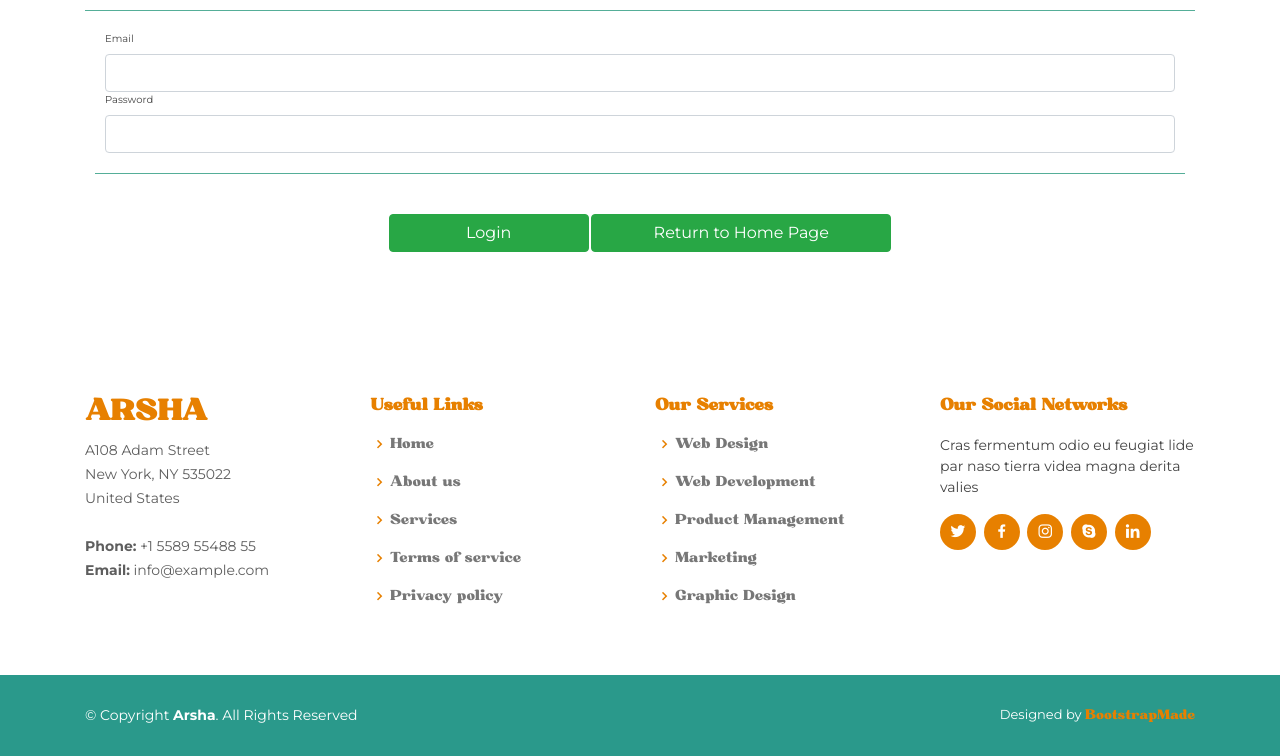
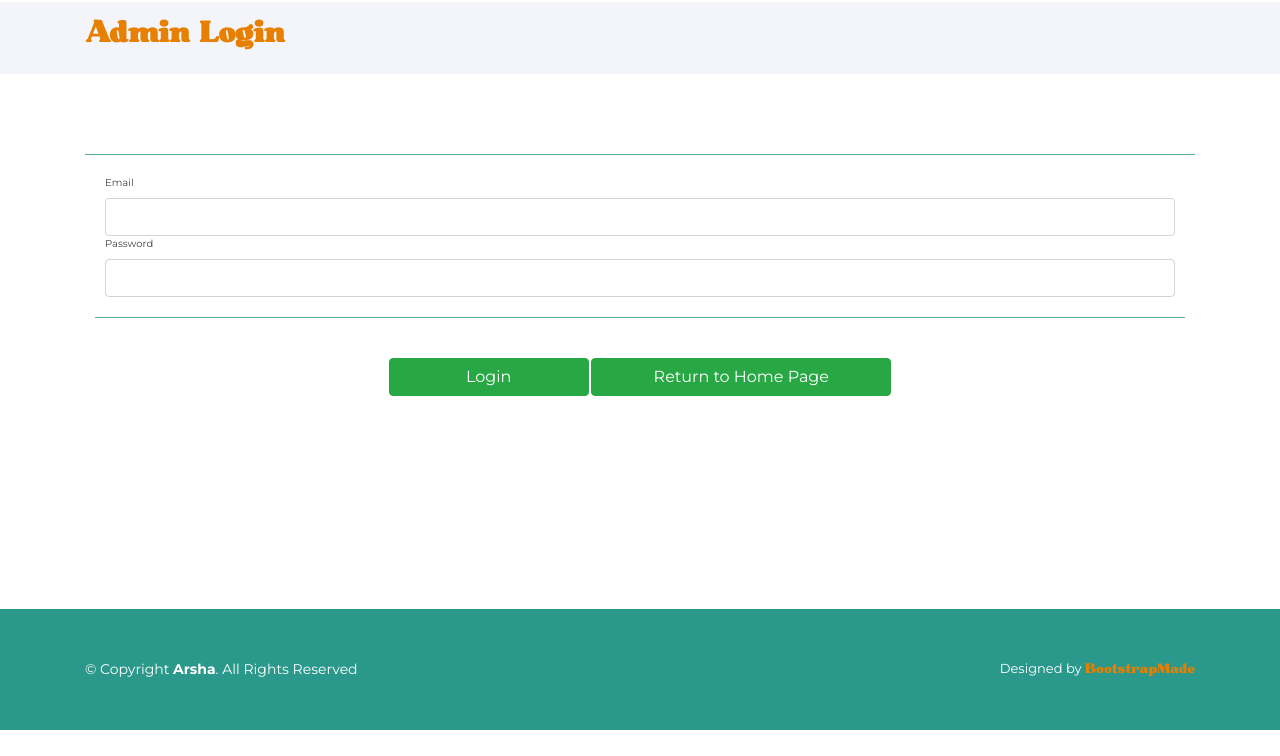
Before and after one commit to MrLyrad/TUC-Website, a PHP site: page /Authentication/adminLogin.php in a window 1280 px wide. Shown: the part 70-826 px from the top of the page. After the commit the page ends 800 px from the top, so only its background shows below. Run offline with PHP 8.4, Linux system fonts and the light colour scheme.

Commit message:
removed whitespaces on footer
still working on deleteContent

```diff
--- a/Authentication/adminLogin.php
+++ b/Authentication/adminLogin.php
@@ -59,6 +59,12 @@
             'description';
           grid-template-columns: 1fr;  /* Single column for all items */
         }
+    #footer {
+          position: fixed;
+          bottom: 0;
+          width: 100%;
+          padding: 20px 0; /* Adjust padding as needed */
+    }
     </style>
 </head>
 
@@ -75,6 +81,13 @@
   </header><!-- End Header -->
 
   <main id="main">
+
+   <!-- ======= Breadcrumbs ======= -->
+   <section id="breadcrumbs" class="breadcrumbs">
+      <div class="container">
+        <h2 class="header-text-2">Admin Login</h2>
+      </div>
+    </section><!-- End Breadcrumbs -->
 
   <section class="inner-page">
       <div class="container">
@@ -148,60 +161,6 @@
 
   <!-- ======= Footer ======= -->
   <footer id="footer">
-
-    <div class="footer-top">
-      <div class="container">
-        <div class="row">
-
-          <div class="col-lg-3 col-md-6 footer-contact">
-            <h3>Arsha</h3>
-            <p>
-              A108 Adam Street <br>
-              New York, NY 535022<br>
-              United States <br><br>
-              <strong>Phone:</strong> +1 5589 55488 55<br>
-              <strong>Email:</strong> info@example.com<br>
-            </p>
-          </div>
-
-          <div class="col-lg-3 col-md-6 footer-links">
-            <h4>Useful Links</h4>
-            <ul>
-              <li><i class="bx bx-chevron-right"></i> <a href="#">Home</a></li>
-              <li><i class="bx bx-chevron-right"></i> <a href="#">About us</a></li>
-              <li><i class="bx bx-chevron-right"></i> <a href="#">Services</a></li>
-              <li><i class="bx bx-chevron-right"></i> <a href="#">Terms of service</a></li>
-              <li><i class="bx bx-chevron-right"></i> <a href="#">Privacy policy</a></li>
-            </ul>
-          </div>
-
-          <div class="col-lg-3 col-md-6 footer-links">
-            <h4>Our Services</h4>
-            <ul>
-              <li><i class="bx bx-chevron-right"></i> <a href="#">Web Design</a></li>
-              <li><i class="bx bx-chevron-right"></i> <a href="#">Web Development</a></li>
-              <li><i class="bx bx-chevron-right"></i> <a href="#">Product Management</a></li>
-              <li><i class="bx bx-chevron-right"></i> <a href="#">Marketing</a></li>
-              <li><i class="bx bx-chevron-right"></i> <a href="#">Graphic Design</a></li>
-            </ul>
-          </div>
-
-          <div class="col-lg-3 col-md-6 footer-links">
-            <h4>Our Social Networks</h4>
-            <p>Cras fermentum odio eu feugiat lide par naso tierra videa magna derita valies</p>
-            <div class="social-links mt-3">
-              <a href="#" class="twitter"><i class="bx bxl-twitter"></i></a>
-              <a href="#" class="facebook"><i class="bx bxl-facebook"></i></a>
-              <a href="#" class="instagram"><i class="bx bxl-instagram"></i></a>
-              <a href="#" class="google-plus"><i class="bx bxl-skype"></i></a>
-              <a href="#" class="linkedin"><i class="bx bxl-linkedin"></i></a>
-            </div>
-          </div>
-
-        </div>
-      </div>
-    </div>
-
     <div class="container footer-bottom clearfix">
       <div class="copyright">
         &copy; Copyright <strong><span>Arsha</span></strong>. All Rights Reserved
--- a/admin/addAdmin.php
+++ b/admin/addAdmin.php
@@ -84,6 +84,12 @@
             'description';
           grid-template-columns: 1fr;  /* Single column for all items */
         }
+        #footer {
+          position: fixed;
+          bottom: 0;
+          width: 100%;
+          padding: 20px 0; /* Adjust padding as needed */
+    }
     </style>
 </head>
 
--- a/admin/editAdminProfile.php
+++ b/admin/editAdminProfile.php
@@ -92,6 +92,12 @@
             'description';
           grid-template-columns: 1fr;  /* Single column for all items */
         }
+    #footer {
+          position: fixed;
+          bottom: 0;
+          width: 100%;
+          padding: 20px 0; /* Adjust padding as needed */
+    }
     </style>
 </head>
 
--- a/admin/editContent.php
+++ b/admin/editContent.php
@@ -92,6 +92,12 @@
     height: 300px;
     object-fit: contain;
   }
+    #footer {
+          position: fixed;
+          bottom: 0;
+          width: 100%;
+          padding: 20px 0; /* Adjust padding as needed */
+    }
     </style>
 </head>
 
--- a/content-details.php
+++ b/content-details.php
@@ -71,8 +71,6 @@
   background: #ffc95b;
 }
   </style>
-
-
 
 </head>
 
```
Also changed, not shown: Authentication/login.php (+0 -21 lines), admin/addContent.php (+9 -0 lines), admin/adminHome.php (+8 -0 lines), admin/adminProfile.php (+8 -1 lines), admin/allAdmin.php (+10 -0 lines), admin/event-volunteers.php (+10 -0 lines), admin/userDashboard.php (+12 -5 lines).
